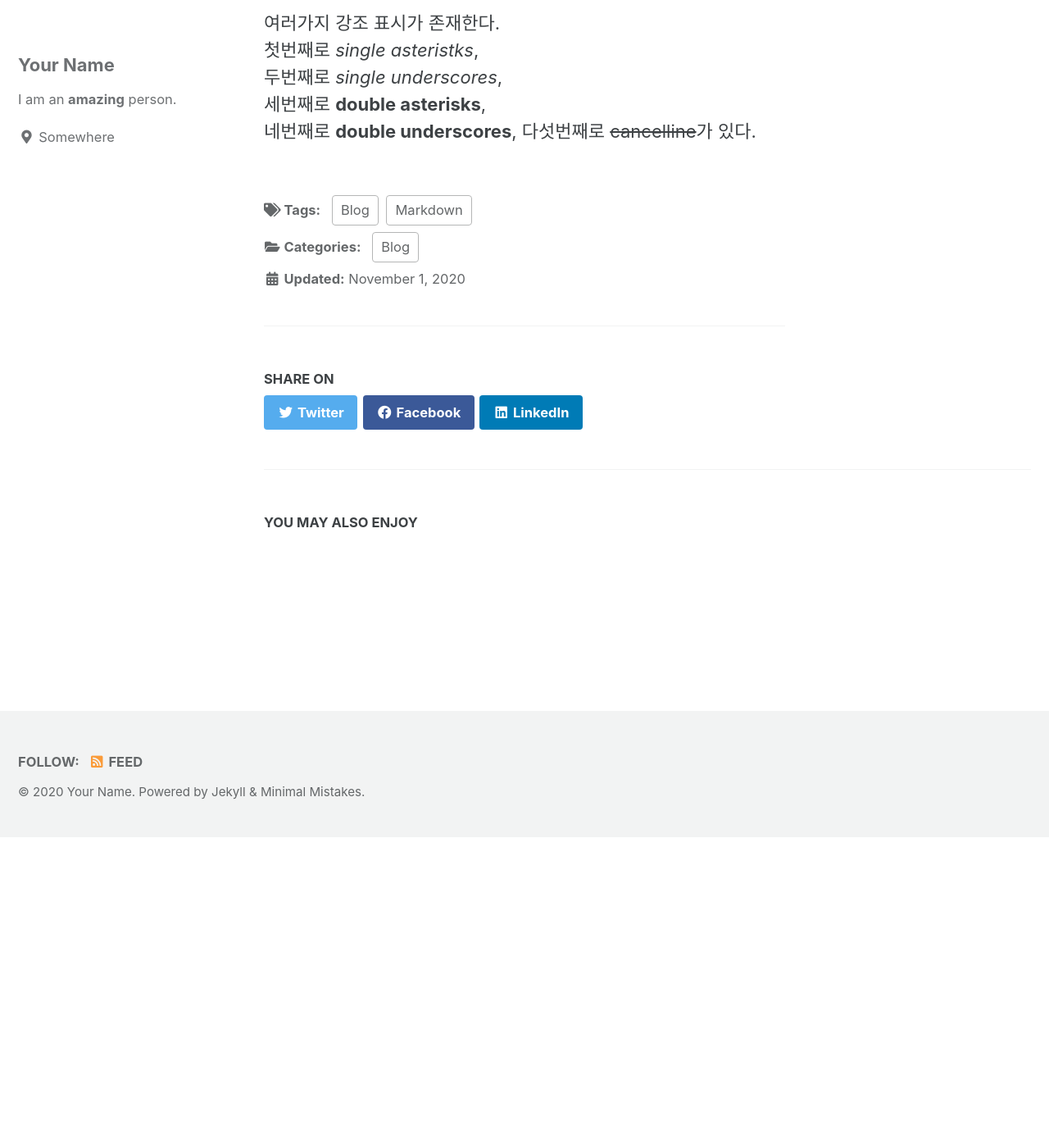
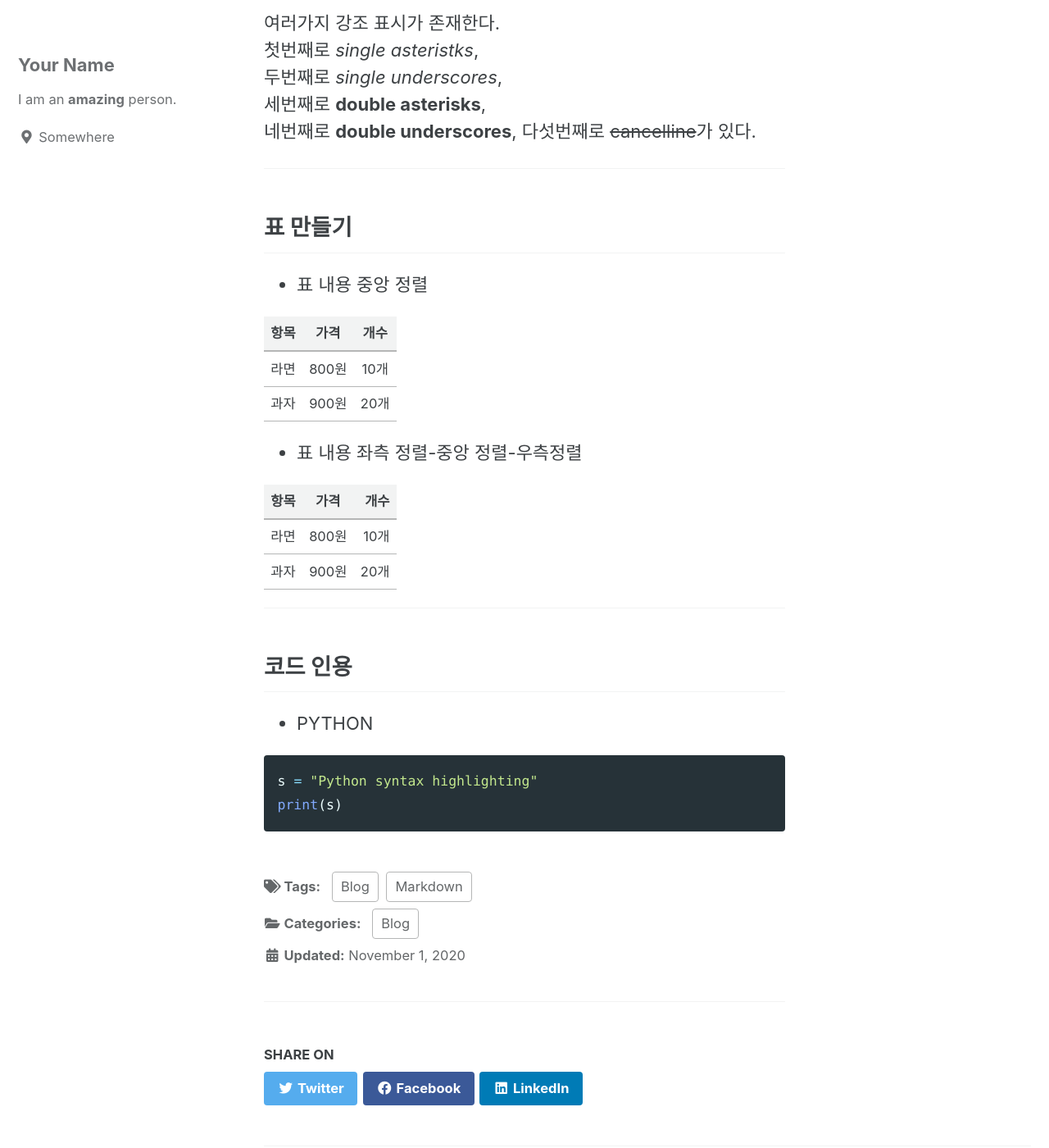
Before and after one commit to ParkHyunki/ParkHyunki.github.io, a Jekyll site: the page built from _posts/2020-11-01-first-post.md, in a window 1280 px wide and 1400 px high, scrolled down 378 px. Shown: the whole window at 82% size. Built offline with Jekyll 4.4.1, drawn with Linux system fonts in a browser that asks for light colours; cached includes are drawn as plain includes.

Commit message:
2020-11-01

````diff
--- a/_posts/2020-11-01-first-post.md
+++ b/_posts/2020-11-01-first-post.md
@@ -21,3 +21,32 @@ last_modified_at: 2020-11-01
 세번째로 **double asterisks**,
 네번째로 __double underscores__,
 다섯번째로 ~~cancelline~~가 있다.
+
+---------------------------------------
+
+## 표 만들기
+
+- 표 내용 중앙 정렬
+
+| 항목 | 가격 | 개수
+|:----:|:----:|:----:|
+| 라면 | 800원 | 10개 |
+| 과자 | 900원 | 20개 |
+
+- 표 내용 좌측 정렬-중앙 정렬-우측정렬
+
+| 항목 | 가격 | 개수 |
+|:----|:----:|----:|
+| 라면 | 800원 | 10개 |
+| 과자 | 900원 | 20개 |
+
+---------------------------------------
+
+## 코드 인용
+
+- PYTHON
+
+```python
+s = "Python syntax highlighting"
+print(s)
+```
````
